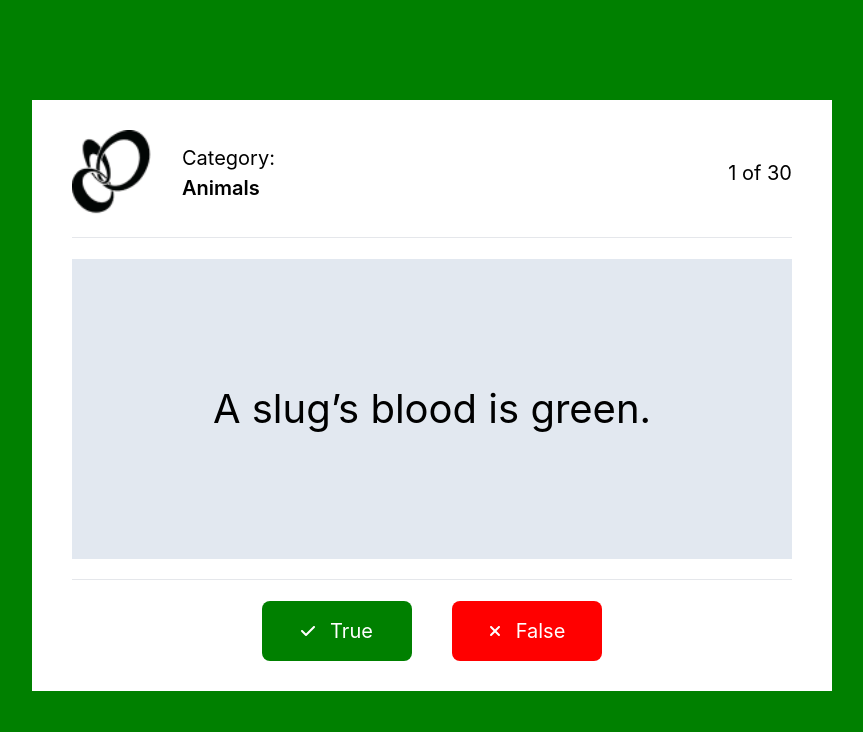
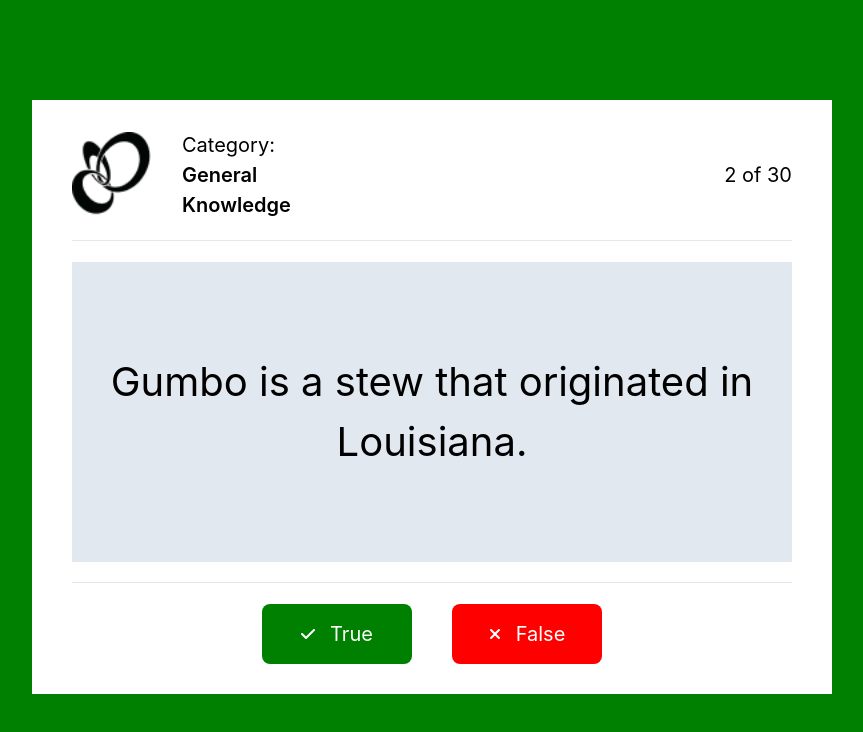
Before and after one commit to alex742022/trivia-challenge, a Next.js app: page /questions in a window 1280 px wide. Shown: the top 732 px of the page, without its empty margins (208-1071 px from the left). Built offline with nearby package versions, Linux system fonts and the light colour scheme.

Commit message:
added a randon number method and modified some state

```diff
--- a/components/questions-container.js
+++ b/components/questions-container.js
@@ -1,4 +1,4 @@
-import { useState } from "react";
+import { useState, useEffect } from "react";
 import Image from "next/image";
 //import Svg from public file
 import CheckIcon from "../public/images/icons/check.svg";
@@ -11,31 +11,56 @@ import he from "he";
 
 // "results" came from questions file which have a data array
 export default function QuestionsContainer({ results }) {
-
-  // this state is to display the index of array results
-  const [currentQuestions, setCurrentQuestions] = useState(0);
+  //this state is to store the questions genrated by the function of get Random number
+  const [randomQuestion, setRandomQuestion] = useState(null);
+  // this state is to store the index numbers of results array
+  const [currentQuestionsIndex, setCurrentQuestionsIndex] = useState([]);
   // this is state numbers that hold a scores
+  // console.log(currentQuestions);
   const [score, setScores] = useState(0);
   //this state store all the array for the answered
   // of user then will pass into ShowResults to compare it to result array
   //to see the final result
-  const [answerOfUser, setAnswerOfUser] = useState([])
+  const [answerOfUser, setAnswerOfUser] = useState([]);
 
+  //hook for call the function
+  useEffect(() => {
+    getRandomQuestion();
+  }, []);
+
+  //this function is to generate a random number to generate a ramdom question on results array which had an array object questions
+
+  const getRandomQuestion = () => {
+    //this variable store a random number for index of results array
+    let randomIndex = Math.floor(Math.random() * results.length);
+//condition to not repeat a number generated by Math.random number
+    while (currentQuestionsIndex[currentQuestionsIndex.length - 1]){
+     randomIndex =  randomIndex = Math.floor(Math.random() * results.length);
+    }
+    //store the question based on index to randomQuestion
+    setRandomQuestion(results[randomIndex]);
+    setCurrentQuestionsIndex((prevIndex) => [...prevIndex, randomIndex]);
+  };
   // this function is for the button of true or false
   const handleAnswer = (answer) => {
     //to changed the questions
-    currentQuestions + 1 < results.length &&
-      setCurrentQuestions(currentQuestions + 1);
-    answer === results[currentQuestions].correct_answer && setScores(score + 1);
+    currentQuestionsIndex.length < results.length &&
+      setCurrentQuestionsIndex(currentQuestionsIndex + 1);
+    answer === randomQuestion.correct_answer && setScores(score + 1);
     // this state is to push an answer of user
-    setAnswerOfUser(prevAnswer =>[...prevAnswer, answer])
+    setAnswerOfUser((prevAnswer) => [...prevAnswer, answer]);
   };
 
   // this jsx have an condition
   // if  the currentQuestions is equall into the array length of results then the first one is execute
-  return currentQuestions + 1 === results.length ? (
-    <ShowResults showResults={score} lengthOfArray={results.length} allDataResults={results} answeredOfUser={answerOfUser}/>
-  ) : (
+  return currentQuestionsIndex + 1 === results.length ? (
+    <ShowResults
+      showResults={score}
+      lengthOfArray={results.length}
+      allDataResults={results}
+      answeredOfUser={answerOfUser}
+    />
+  ) : randomQuestion && (
     <div className="max-w-[800px] mx-auto bg-white px-[15px] sm:px-[40px] py-[30px] mt-[100px]">
       <div className="flex justify-between items-center">
         <div className="flex items-center gap-[20px] sm:gap-[30px]">
@@ -46,16 +71,21 @@ export default function QuestionsContainer({ results }) {
             alt="Logo"
             className="w-[40px] sm:w-[80px]"
           />
-          <h2 className="sm:text-[20px]  w-[150px]">Category: <span className="font-semibold">{results[currentQuestions].category}</span></h2>
+          <h2 className="sm:text-[20px]  w-[150px]">
+            Category:{" "}
+            <span className="font-semibold">
+              {randomQuestion.category}
+            </span>
+          </h2>
         </div>
         <small className="text-[15px] sm:text-[20px]">
-          {currentQuestions + 1} of {results.length}
+          {currentQuestionsIndex.length + 1} of {results.length}
         </small>
       </div>
       <hr className="h-[2px] my-[20px]" />
       <div className="m-auto max-w-[600px]] h-[300px] bg-slate-200 flex justify-center items-center p-[20px]">
         <h1 className="text-[30px] text-center sm:text-[40px]">
-          {he.decode(results[currentQuestions].question)}
+          {he.decode(randomQuestion.question)}
         </h1>
       </div>
       <hr className="h-[2px] my-[20px]" />
```
